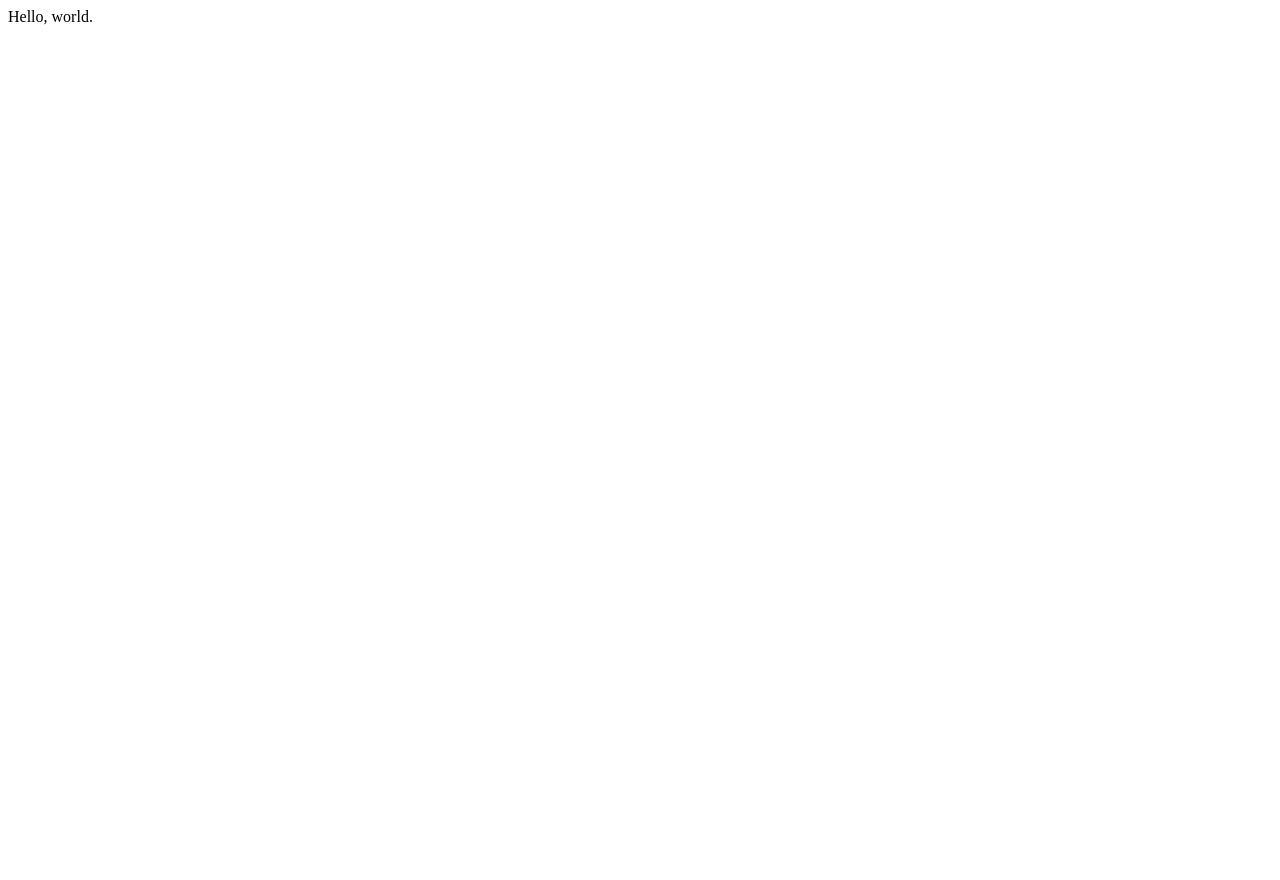
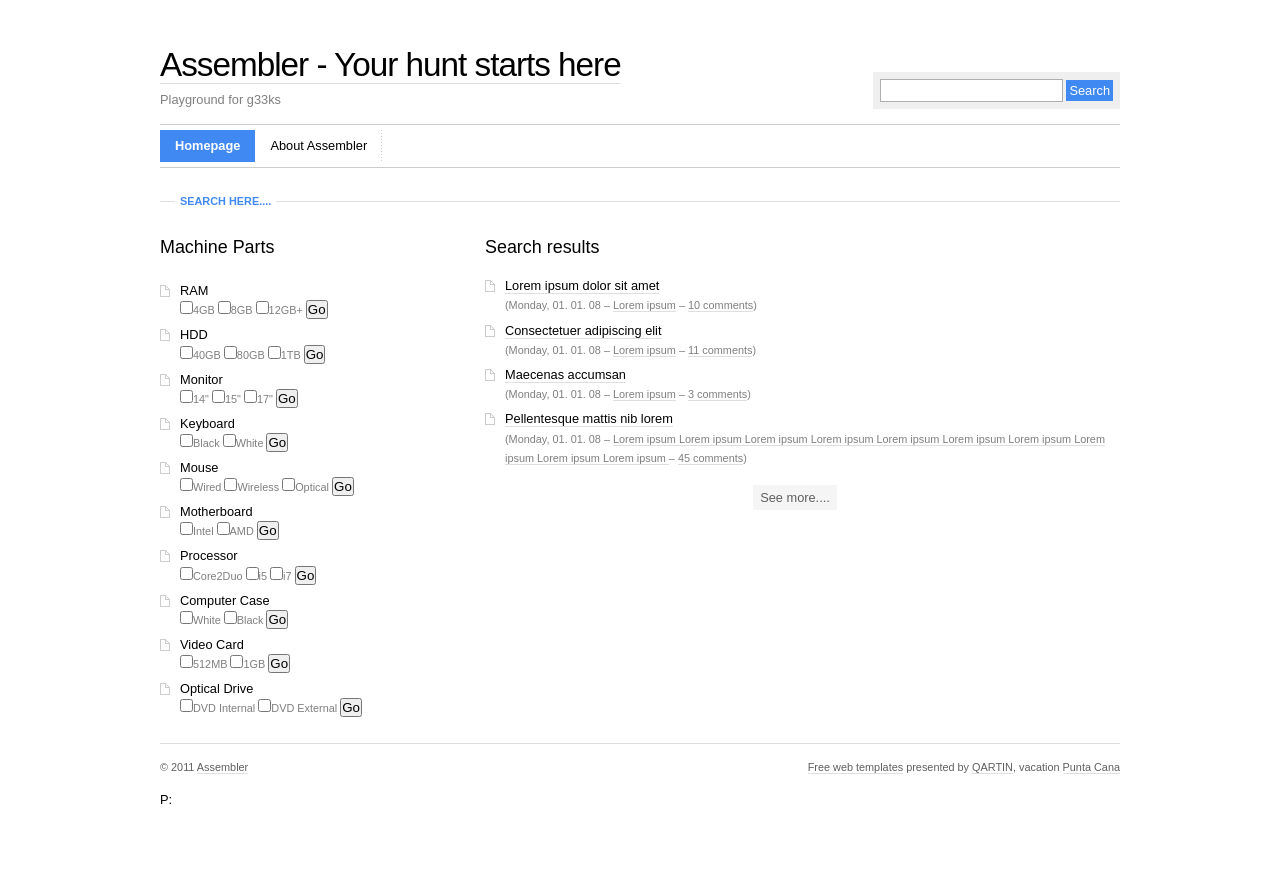
Before and after one commit to roopeshvaddepally/ebay-hackathon, a Django app: page /assembler/ in a window 1280 px wide. Before the commit the page is almost empty. Before the commit the page ends 25 px from the top, so only its background shows below. Run offline with Django 3.2, Linux system fonts and the light colour scheme.

Commit message:
updated views.py and index.html

```diff
--- a/ebay_hack/assembler/templates/index.html
+++ b/ebay_hack/assembler/templates/index.html
@@ -13,10 +13,10 @@
     <meta name="description" content="..." />
     <meta name="keywords" content="..." />
 
-    <link rel="stylesheet" media="screen,projection" type="text/css" href="css/main.css" />
-    <!--[if lte IE 6]><link rel="stylesheet" type="text/css" href="css/main-msie.css" /><![endif]-->
-    <link rel="stylesheet" media="screen,projection" type="text/css" href="css/scheme.css" />
-    <link rel="stylesheet" media="print" type="text/css" href="css/print.css" />
+    <link rel="stylesheet" media="screen,projection" type="text/css" href="http://localhost:8000/assembler/templates/css/main.css" />
+    <!--[if lte IE 6]><link rel="stylesheet" type="text/css" href="/templates/css/main-msie.css" /><![endif]-->
+    <link rel="stylesheet" media="screen,projection" type="text/css" href="http://localhost:8000/assembler/templates/css/scheme.css" />
+    <link rel="stylesheet" media="print" type="text/css" href="http://localhost:8000/assembler/templates/css/print.css" />
 
     <title>Assembler | Your hunt starts here</title>
 </head>
@@ -224,6 +224,9 @@
 
     </div> <!-- /footer -->
 
+    <div>
+        P: {% if p %} {{ p }}  {% endif %}
+    </div>
 </div> <!-- /main -->
 
 </body>
--- a/ebay_hack/assembler/views.py
+++ b/ebay_hack/assembler/views.py
@@ -1,4 +1,6 @@
 from django.http import HttpResponse
+from django.shortcuts import render_to_response
 
 def index(request):
-    return HttpResponse("Hello, world.")
+    print request.GET
+    return render_to_response("index.html", {"p": request.GET})
--- a/ebay_hack/settings.py
+++ b/ebay_hack/settings.py
@@ -45,12 +45,12 @@ USE_L10N = True
 
 # Absolute filesystem path to the directory that will hold user-uploaded files.
 # Example: "/home/media/media.lawrence.com/media/"
-MEDIA_ROOT = ''
+MEDIA_ROOT = '/Users/utkarsh/Desktop/ebay-hackathon/ebay_hack/assembler/templates/'
 
 # URL that handles the media served from MEDIA_ROOT. Make sure to use a
 # trailing slash.
 # Examples: "http://media.lawrence.com/media/", "http://example.com/media/"
-MEDIA_URL = ''
+MEDIA_URL = 'http://localhost:8000/assembler/templates/'
 
 # Absolute path to the directory static files should be collected to.
 # Don't put anything in this directory yourself; store your static files
```
